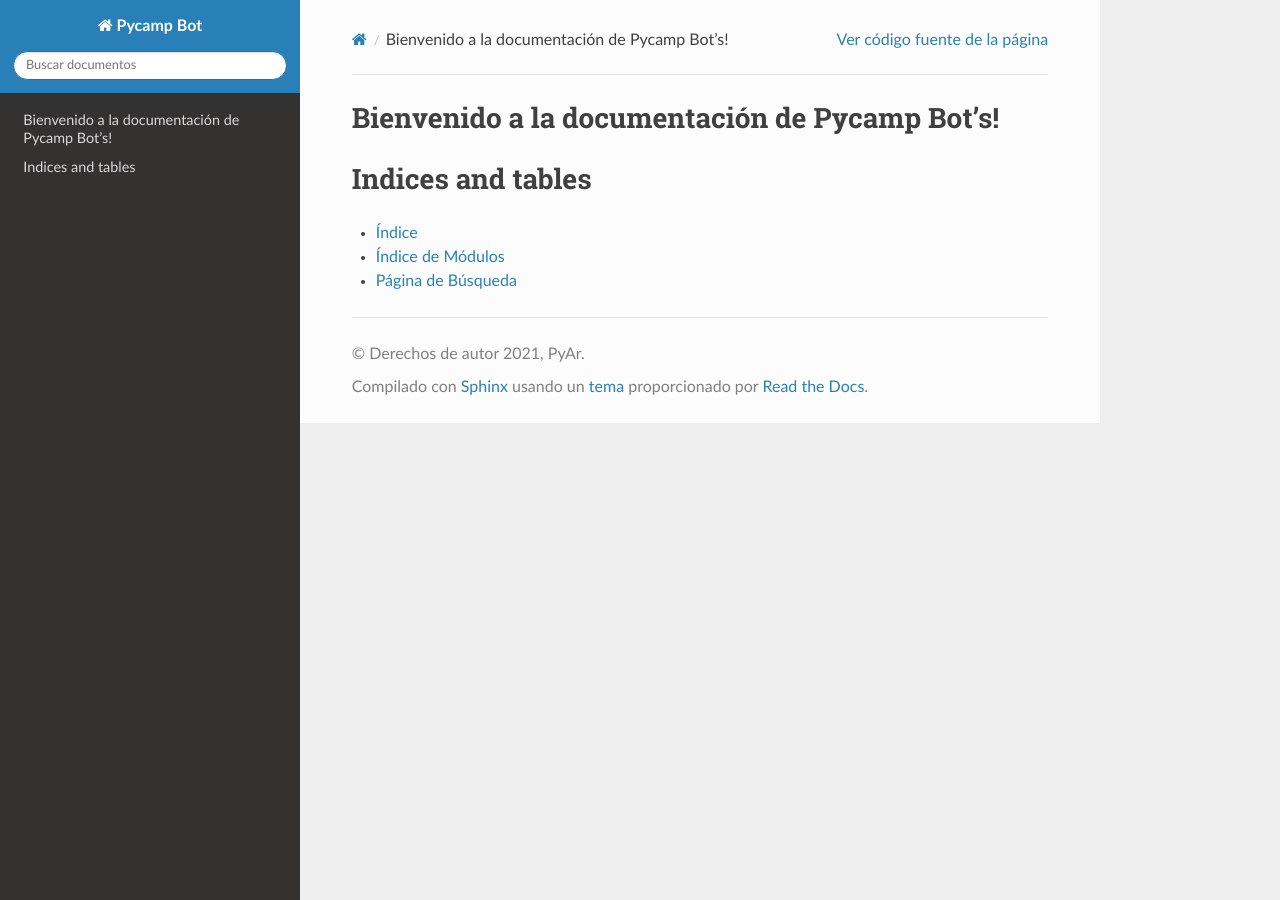
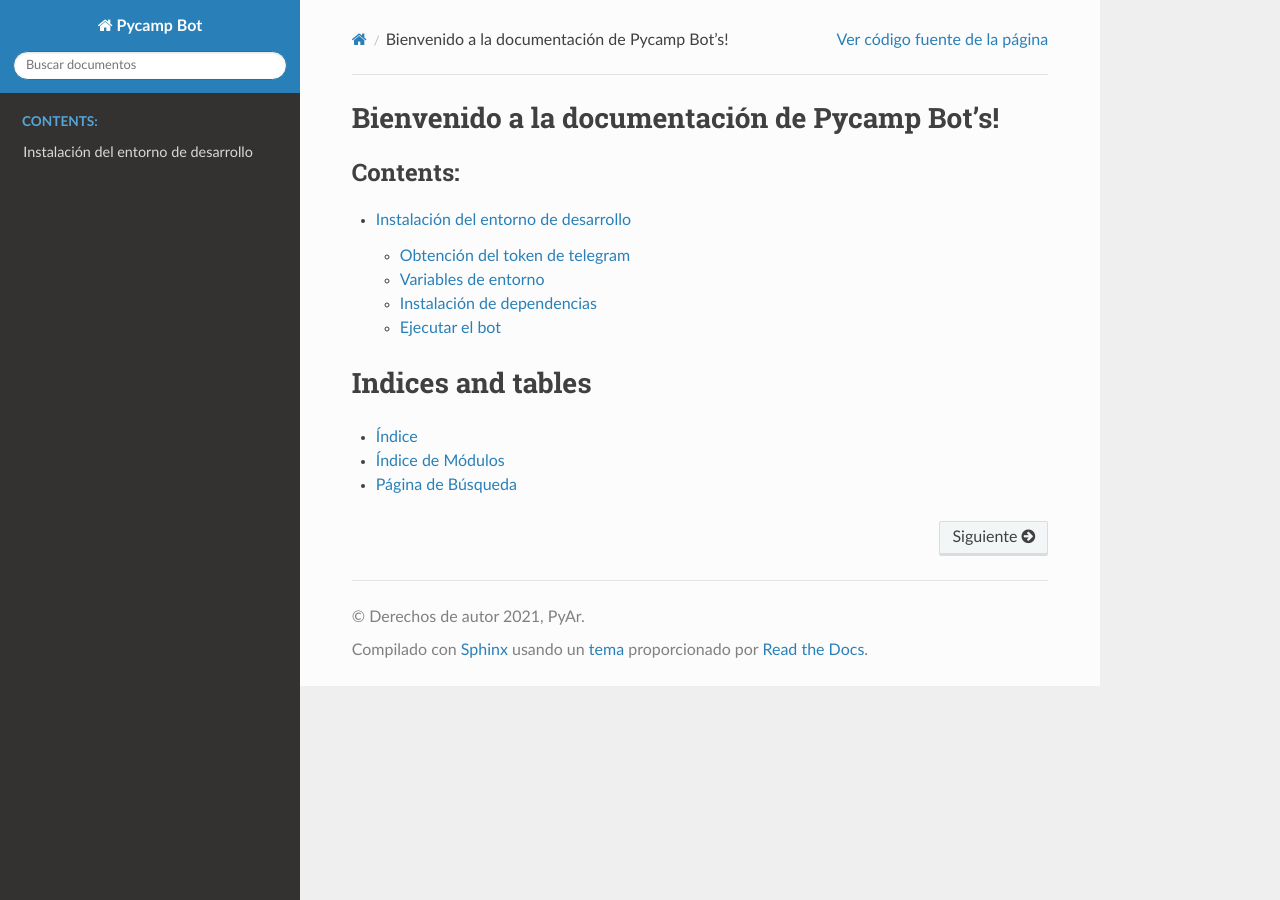
Before and after one commit to PyAr/PyCamp_Bot, a Sphinx documentation site: the page built from docs/index.rst, in a window 1280 px wide. Built offline with Sphinx 7.4.7 and the Read the Docs theme 2.0.0, drawn with Linux system fonts in a browser that asks for light colours; some of the changed lines change nothing that is shown.

Commit message:
26 Agregar documentación con Sphinx
- Se agregó la instalación de entorno al toctree
- Se creo el archivo con la instalación del entorno

```diff
--- a/docs/index.rst
+++ b/docs/index.rst
@@ -10,6 +10,7 @@ Bienvenido a la documentación de Pycamp Bot's!
    :maxdepth: 2
    :caption: Contents:
 
+   instalacion_entorno
 
 Indices and tables
 ==================
--- /dev/null
+++ b/docs/instalacion_entorno.rst
@@ -0,0 +1,51 @@
+Instalación del entorno de desarrollo
+=====================================
+Para poder colaborar con este desarrollo vas a necesitar 4 cosas:
+
+- Obtener el token de telegram
+- Setear las variables de entorno
+- Instalar las dependencias
+- Ejecutar el bot
+
+
+Obtención del token de telegram
+-------------------------------
+Hace click en `este link <https://telegram.me/BotFather>`_ para hablar con **BotFather** y seguí los pasos:
+
+- ``/start``
+- ``/newbot``
+- Dale un nombre
+- Dale un username
+- Copia el token de acceso
+
+
+Variables de entorno
+--------------------
+=====================    =======    =========    =======
+Variable                 Ejemplo    Requerida    Default
+=====================    =======    =========    =======
+TOKEN                    {TOKEN}       True
+PYCAMP_BOT_MASTER_KEY     {KEY}        True
+=====================    =======    =========    =======
+
+El ``PYCAMP_BOT_MASTER_KEY`` es una clave que tenes que inventar para poder ser admin con el bot.
+
+Instalación de dependencias
+---------------------------
+
+.. code-block:: bash
+
+    python setup.py install
+
+
+Ejecutar el bot
+---------------
+Para correr el bot ejecutá:
+
+.. code-block:: bash
+
+    TOKEN='TOKEN_PERSONAL' PYCAMP_BOT_MASTER_KEY='KEY' python bin/run_bot.py
+
+
+Y listo! Tu bot está corriendo en tu máquina, esperando que alguien le escriba por telegram.
+Para probarlo buscalo en telegram y mandale el comando `/start`
```
